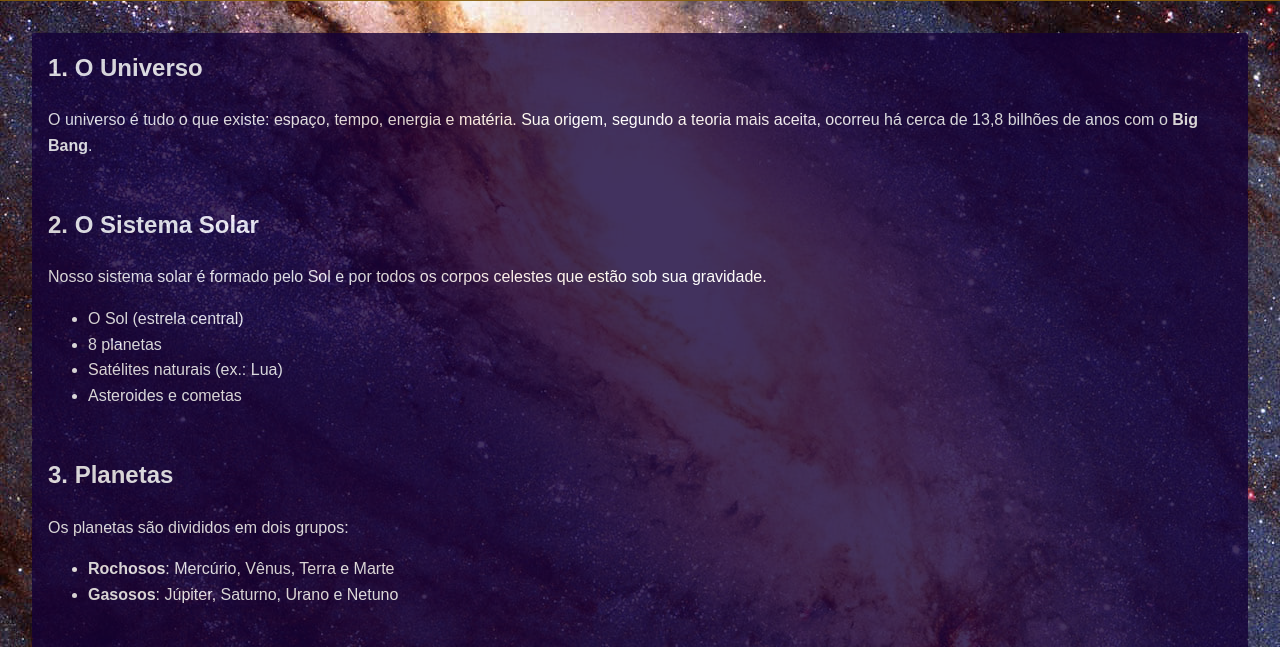
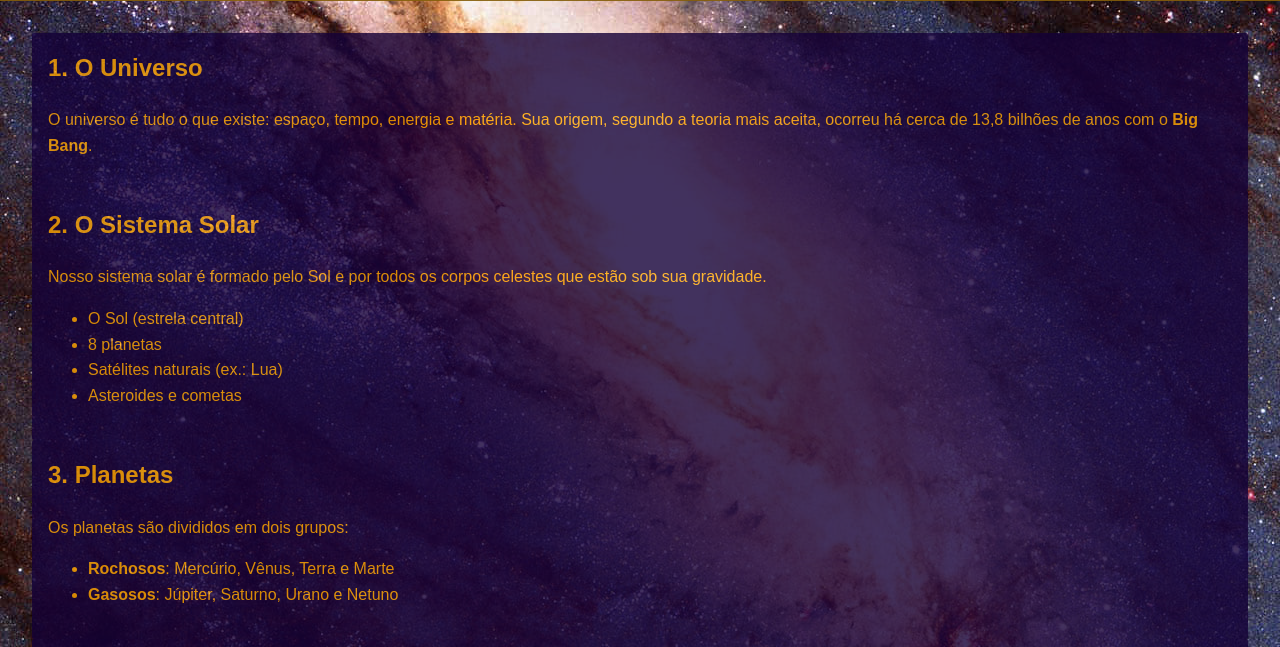
Before and after one commit to luccachagas/atividade-astronomia, a plain HTML site: page index.html in a window 1280 px wide. Shown: the part 153-800 px from the top of the page. Drawn offline with Linux system fonts and the light colour scheme.

Commit message:
Update style.css

```diff
--- a/style.css
+++ b/style.css
@@ -3,7 +3,7 @@ body {
   background-attachment: fixed;
   margin: 0;
   line-height: 1.6;
-  color: #ffff;
+  color: #ffa500;
   font-family: sans-serif;
 }
 
```
